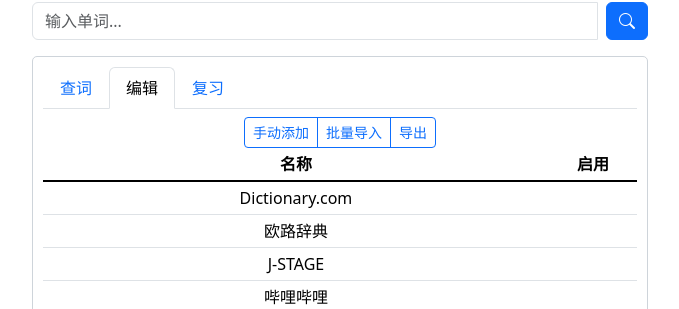
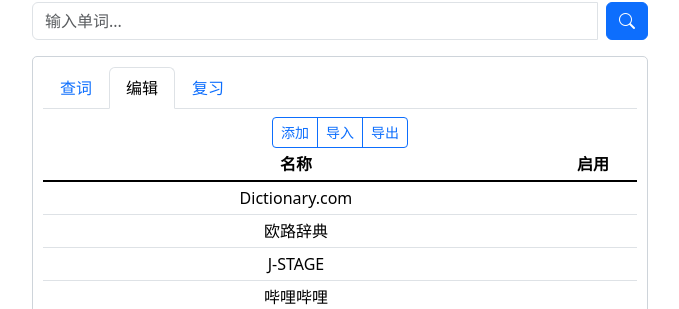
Before and after one commit to NoHeartPen/dev-easysearch-web, a Flask app: page / in a window 1280 px wide, after a click on "编辑". Shown: the part 327-636 px from the top of the page, without its empty margins (300-979 px from the left). Run offline with Flask 3, Linux system fonts and the light colour scheme; style sheets or scripts are compiled from the project's sources.

Commit message:
fix(index): 调整添加规则的按钮 UI

```diff
--- a/templates/index.html
+++ b/templates/index.html
@@ -132,8 +132,8 @@
             <div id="import-tab-pane" class="tab-pane fade" role="tabpanel" aria-labelledby="import-tab" tabindex="0">
                 <div class="mt-2">
                     <div class="btn-group " role="group" aria-label="Basic outlined example">
-                        <button type="button" class="btn btn-sm btn-outline-primary" id="addUrlLink">手动添加</button>
-                        <button type="button" class="btn btn-sm btn-outline-primary">批量导入</button>
+                        <button type="button" class="btn btn-sm btn-outline-primary" id="addUrlLink">添加</button>
+                        <button type="button" class="btn btn-sm btn-outline-primary">导入</button>
                         <button type="button" class="btn btn-sm btn-outline-primary" id="exportLinks">导出</button>
                     </div>
                     <table class="table table-sm">
```
